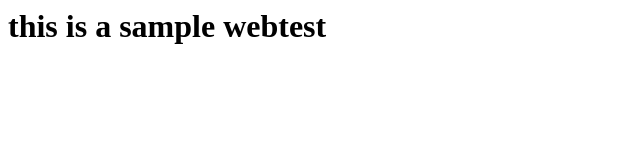
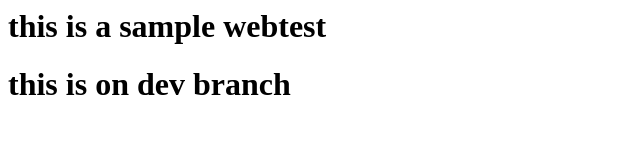
Before and after one commit to helloabkhush/paapi, a plain HTML site: page index.html in a window 1280 px wide. Shown: the whole page, without its empty margins (0-640 px from the left). Drawn offline with Linux system fonts and the light colour scheme.

Commit message:
modified

```diff
--- a/index.html
+++ b/index.html
@@ -1 +1,2 @@
 <h1> this is a sample webtest </h1>
+<h1> this is on dev branch </h1>
```
